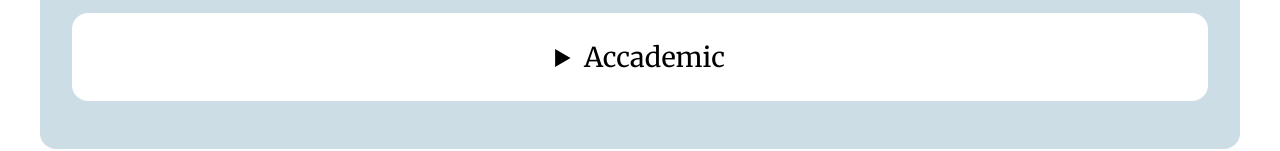
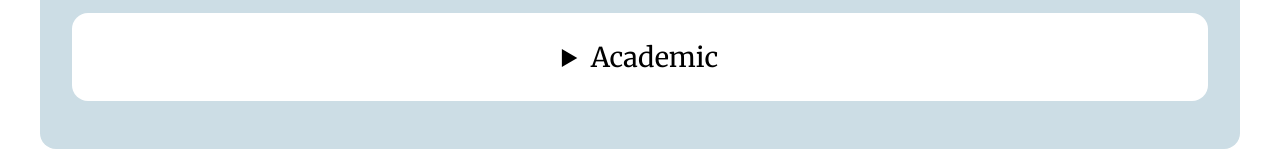
Before and after one commit to eeluedke/eeluedke.github.io, a plain HTML site: page index.html in a window 1280 px wide. Shown: the part 1105-1256 px from the top of the page. Drawn offline with Linux system fonts and the light colour scheme.

Commit message:
typo fix

```diff
--- a/index.html
+++ b/index.html
@@ -80,7 +80,7 @@
                 - Mile High Club (5.10a, 7 pitches)</p>
         </details>
         <details>
-            <summary>Accademic</summary>
+            <summary>Academic</summary>
             <p>I recently graduated with my master's in computational linguistics from the
                 University of Washington. For my Master's thesis, I contributed a library
                 to the LinGO Grammar Matrix customization system for modeling noun incorporation (NI)
```
